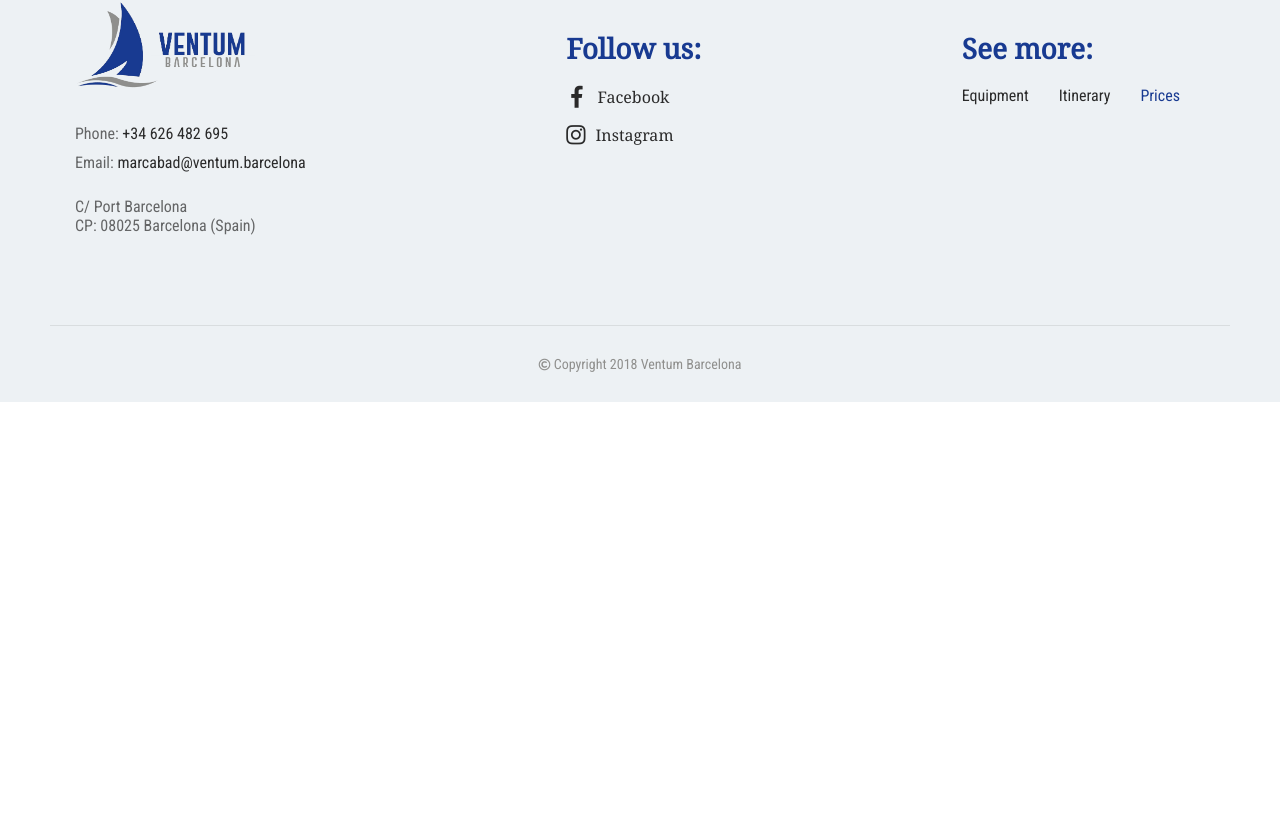
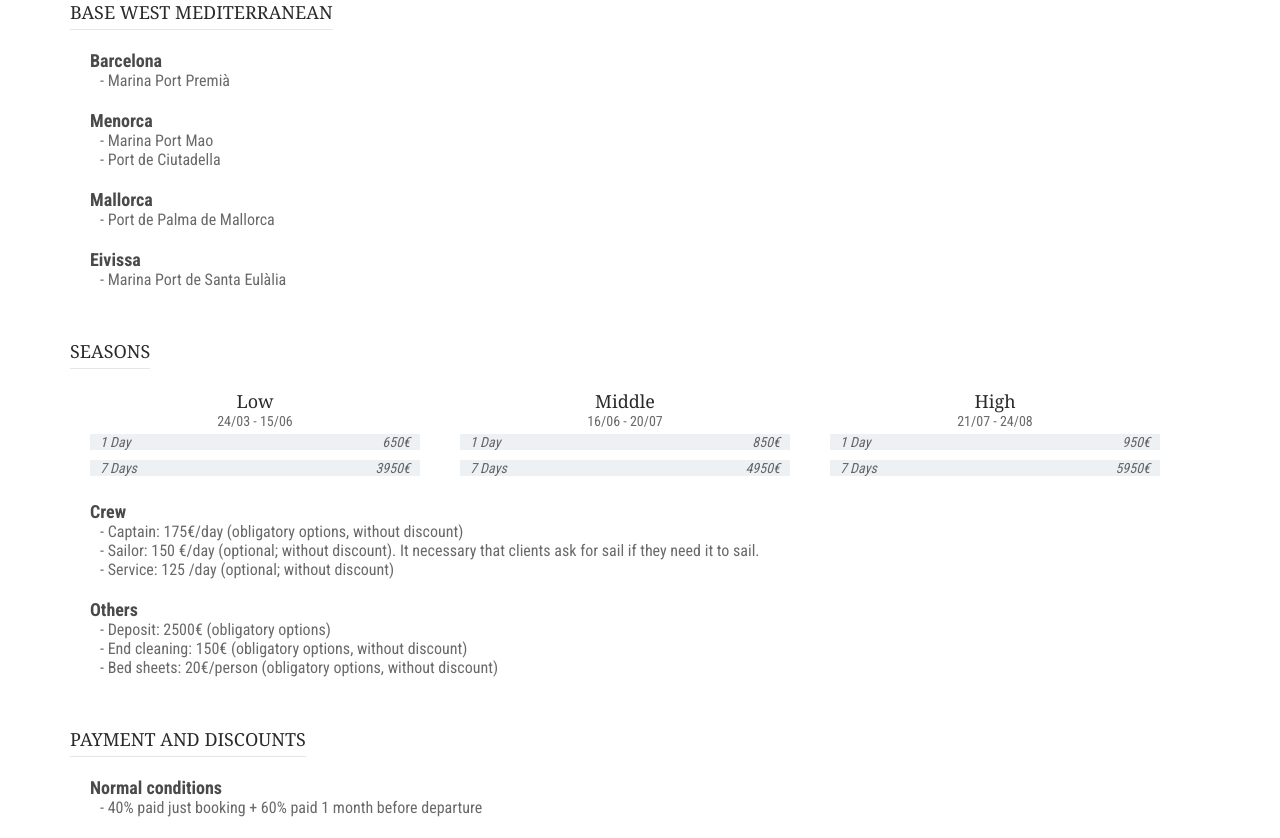
Before and after one commit to jesustorres38/ventum, a React (Create React App) app: page /prices in a window 1280 px wide. Shown: the part 429-1267 px from the top of the page. Before the commit the page ends 831 px from the top, so only its background shows below. Built offline with nearby package versions, Linux system fonts and the light colour scheme.

Commit message:
Added smooth scroll for contact

```diff
--- a/package.json
+++ b/package.json
@@ -5,6 +5,7 @@
   "dependencies": {
     "node-sass-chokidar": "^1.2.2",
     "react": "^16.3.2",
+    "react-anchor-link-smooth-scroll": "^1.0.9",
     "react-dom": "^16.3.2",
     "react-router-dom": "^4.2.2",
     "react-scripts": "1.1.4",
--- a/src/components/Footer/Footer.js
+++ b/src/components/Footer/Footer.js
@@ -6,7 +6,7 @@ class Footer extends Component {
   render() {
     const { pathname } = this.props.location;
     return (
-      <div className="Footer">
+      <div className="Footer" id='contact'>
         <div className="Footer-1">
           <div className="info">
             <Link to='/'><img src="/images/logo-footer.png" alt="logo-footer" /></Link>
--- a/src/components/Header/Header.js
+++ b/src/components/Header/Header.js
@@ -1,5 +1,6 @@
-import React, { Component } from 'react';
-import { Link } from 'react-router-dom';
+import React, { Component } from 'react'
+import { Link } from 'react-router-dom'
+import AnchorLink from 'react-anchor-link-smooth-scroll'
 
 class Header extends Component {
 
@@ -31,7 +32,7 @@ class Header extends Component {
                 <li className={pathname === '/equipment' ? 'active':''}><Link to="/equipment">Equipment</Link></li>
                 <li className={pathname === '/itinerary' ? 'active':''}><Link to="/itinerary">Itinerary</Link></li>
                 <li className={pathname === '/prices' ? 'active':''}><Link to="/prices">Prices</Link></li>
-                <li className={pathname === '/contact' ? 'active':''}><Link to="/">Contact</Link></li>
+                <li className={pathname === '/contact' ? 'active':''}><AnchorLink href='#contact'>Contact</AnchorLink></li>
 
               </ul>
             </div>
--- a/src/components/Prices/Prices.js
+++ b/src/components/Prices/Prices.js
@@ -7,6 +7,100 @@ class Prices extends Component {
         <div className='title'>
           <h1>Prices</h1>
         </div>
+
+        <h1 className='subTitle'>Base West Mediterranean</h1>
+        <div className="base">
+          <div>
+            <h2>Barcelona</h2>
+            <a href='https://www.google.com/maps?q= Marina Port Premià, Barcelona' target='_blank' rel="noopener noreferrer">- Marina Port Premià</a>
+          </div>
+          <div>
+            <h2>Menorca</h2>
+            <a href='https://www.google.com/maps?q= Marina Port Mao, Menorca' target='_blank' rel="noopener noreferrer">- Marina Port Mao</a>
+            <a href='https://www.google.com/maps?q= Port de Ciutadella, Menorca' target='_blank' rel="noopener noreferrer">- Port de Ciutadella</a>
+          </div>
+          <div>
+            <h2>Mallorca</h2>
+            <a href='https://www.google.com/maps?q= Port de Palma de Mallorca, Mallorca' target='_blank' rel="noopener noreferrer">- Port de Palma de Mallorca</a>
+          </div>
+          <div>
+            <h2>Eivissa</h2>
+            <a href='https://www.google.com/maps?q= Marina Port de Santa Eulàlia, Eivissa' target='_blank' rel="noopener noreferrer">- Marina Port de Santa Eulàlia</a>
+          </div>
+
+        </div>
+
+        <h1 className='subTitle'>Seasons</h1>
+        <div className='seasons'>
+
+          <div className='cont'>
+            <h1>Low</h1>
+            <p>24/03 - 15/06</p>
+            <div className='subcont'>
+              <p>1 Day</p>
+              <p>650€</p>
+            </div>
+            <div className='subcont'>
+              <p>7 Days</p>
+              <p>3950€</p>
+            </div>
+          </div>
+
+          <div className='cont'>
+            <h1>Middle</h1>
+            <p>16/06 - 20/07</p>
+            <div className='subcont'>
+              <p>1 Day</p>
+              <p>850€</p>
+            </div>
+            <div className='subcont'>
+              <p>7 Days</p>
+              <p>4950€</p>
+            </div>
+          </div>
+
+          <div className='cont'>
+            <h1>High</h1>
+            <p>21/07 - 24/08</p>
+            <div className='subcont'>
+              <p>1 Day</p>
+              <p>950€</p>
+            </div>
+            <div className='subcont'>
+              <p>7 Days</p>
+              <p>5950€</p>
+            </div>
+          </div>
+        </div>
+
+        <div className='conditions'>
+
+          <h2>Crew</h2>
+          <p>- Captain: 175€/day (obligatory options, without discount) <br/>- Sailor: 150 €/day (optional; without discount). It necessary that clients ask for sail if they need it to sail.<br/>- Service: 125 /day (optional; without discount)</p>
+
+          <h2>Others</h2>
+          <p>- Deposit: 2500€ (obligatory options)<br/>- End cleaning: 150€ (obligatory options, without discount)<br/>- Bed sheets: 20€/person (obligatory options, without discount)</p>
+        </div>
+
+        <h1 className='subTitle'>Payment and Discounts</h1>
+        <div className='conditions'>
+          <h2>Normal conditions</h2>
+          <p>- 40% paid just booking + 60% paid 1 month before departure</p>
+
+          <h2>Discount policy</h2>
+          <p> - 15 % if the charter is 100% paid 3 months before departure.<br/>- 10% if the charter is 100% paid 2 months before departure.<br/>- 5% for repeat clients.<br/>- All discounts are for all kind of charters duration, and are progressive if there are more than one discount: first for payment in advance.<br/></p>
+        </div>
+
+        <h1 className='subTitle'>Check In/Out</h1>
+        <div className='conditions last'>
+          <h2>7 Days charter</h2>
+          <p>- Checkin time: Saturday at 12 h.</p>
+
+          <h2>1 Day charter</h2>
+          <p> - 15 % if the charter is 100% paid 3 months before departure.<br/>- 10% if the charter is 100% paid 2 months before departure.<br/>- 5% for repeat clients.<br/>- All discounts are for all kind of charters duration, and are progressive if there are more than one discount: first for payment in advance.<br/></p>
+        </div>
+
+
       </div>
     );
   }
--- a/src/components/Prices/_Prices.scss
+++ b/src/components/Prices/_Prices.scss
@@ -1,6 +1,7 @@
 .Prices{
     margin: 0 auto;
     max-width: 1400px;
+    text-align: left;
 
     .title{
         min-height: 260px;
@@ -18,4 +19,107 @@
             text-shadow: black 3px 3px 3px;
         }
     }
+
+    .subTitle{
+        font-family: "Noto Serif", serif;
+        font-size: 18px;
+        font-weight: 400;
+        color: #2a2a2a;
+        margin: 50px 0 0 70px;
+        padding: 0 0 5px 0;
+        display: inline-block;
+        border-bottom: 1px solid rgba(128, 128, 128, 0.2);
+        text-transform: uppercase;
+    }
+
+    .base{
+        margin: 0 100px 0 70px;
+
+        h2{
+            font-family: $fontRobotoCondensed;
+            font-weight: 700;
+            color: rgba(42,42,42,0.85);
+            font-size: 18px;
+            margin: 20px 0 0 20px;;
+        }
+        a{
+            display: block;
+            text-decoration: none;
+            font-size: 16px;
+            font-family: $fontRobotoCondensed;
+            font-weight: 400;
+            color: rgba(42, 42, 42, 0.7);
+            margin: 0px 0 0 30px;
+            &:hover{
+                color: rgb(24,58,145);
+                text-decoration: underline;
+            }
+        }
+
+    }
+
+    .seasons{
+        margin: 0 100px 20px 70px;
+        display: flex;
+        justify-content: space-between;
+
+        h1{
+            margin: 20px 0 0 0;
+            font-family: "Noto Serif", serif;
+            font-size: 18px;
+            font-weight: 400;
+            color: #2a2a2a;
+        }
+
+        .cont{
+            display: flex;
+            flex-direction: column;
+            align-items: center;
+            width: calc(100%/3);
+            text-align: center;
+            padding: 0 30px;
+
+            p{
+                font-family: $fontRobotoCondensed;
+                font-size: 14px;
+                color:rgba(42, 42, 42, 0.7);
+                margin: 0;
+            }
+            .subcont{
+                display: flex;
+                justify-content: space-between;
+                flex-direction: row;
+                width: 100%;
+                background-color: #edf1f4;
+                padding: 0 10px;
+                margin: 5px 50px;
+                font-style: italic;
+            }
+        }
+
+
+    }
+
+    .conditions{
+        margin: 0 100px 0 70px;
+
+        h2{
+            font-family: $fontRobotoCondensed;
+            font-weight: 700;
+            color: rgba(42,42,42,0.85);
+            font-size: 18px;
+            margin: 20px 0 0 20px;;
+        }
+        p{
+            font-size: 16px;
+            font-family: $fontRobotoCondensed;
+            font-weight: 400;
+            color: rgba(42, 42, 42, 0.7);
+            margin: 0px 0 0 30px;
+        }
+    }
+
+    .last{
+        margin-bottom: 50px;
+    }
 }
--- a/src/index.css
+++ b/src/index.css
@@ -204,7 +204,8 @@
 
 .Prices {
   margin: 0 auto;
-  max-width: 1400px; }
+  max-width: 1400px;
+  text-align: left; }
   .Prices .title {
     min-height: 260px;
     display: flex;
@@ -218,6 +219,82 @@
       color: white;
       font-style: italic;
       text-shadow: black 3px 3px 3px; }
+  .Prices .subTitle {
+    font-family: "Noto Serif", serif;
+    font-size: 18px;
+    font-weight: 400;
+    color: #2a2a2a;
+    margin: 50px 0 0 70px;
+    padding: 0 0 5px 0;
+    display: inline-block;
+    border-bottom: 1px solid rgba(128, 128, 128, 0.2);
+    text-transform: uppercase; }
+  .Prices .base {
+    margin: 0 100px 0 70px; }
+    .Prices .base h2 {
+      font-family: "Roboto Condensed", sans-serif;
+      font-weight: 700;
+      color: rgba(42, 42, 42, 0.85);
+      font-size: 18px;
+      margin: 20px 0 0 20px; }
+    .Prices .base a {
+      display: block;
+      text-decoration: none;
+      font-size: 16px;
+      font-family: "Roboto Condensed", sans-serif;
+      font-weight: 400;
+      color: rgba(42, 42, 42, 0.7);
+      margin: 0px 0 0 30px; }
+      .Prices .base a:hover {
+        color: #183a91;
+        text-decoration: underline; }
+  .Prices .seasons {
+    margin: 0 100px 20px 70px;
+    display: flex;
+    justify-content: space-between; }
+    .Prices .seasons h1 {
+      margin: 20px 0 0 0;
+      font-family: "Noto Serif", serif;
+      font-size: 18px;
+      font-weight: 400;
+      color: #2a2a2a; }
+    .Prices .seasons .cont {
+      display: flex;
+      flex-direction: column;
+      align-items: center;
+      width: calc(100%/3);
+      text-align: center;
+      padding: 0 30px; }
+      .Prices .seasons .cont p {
+        font-family: "Roboto Condensed", sans-serif;
+        font-size: 14px;
+        color: rgba(42, 42, 42, 0.7);
+        margin: 0; }
+      .Prices .seasons .cont .subcont {
+        display: flex;
+        justify-content: space-between;
+        flex-direction: row;
+        width: 100%;
+        background-color: #edf1f4;
+        padding: 0 10px;
+        margin: 5px 50px;
+        font-style: italic; }
+  .Prices .conditions {
+    margin: 0 100px 0 70px; }
+    .Prices .conditions h2 {
+      font-family: "Roboto Condensed", sans-serif;
+      font-weight: 700;
+      color: rgba(42, 42, 42, 0.85);
+      font-size: 18px;
+      margin: 20px 0 0 20px; }
+    .Prices .conditions p {
+      font-size: 16px;
+      font-family: "Roboto Condensed", sans-serif;
+      font-weight: 400;
+      color: rgba(42, 42, 42, 0.7);
+      margin: 0px 0 0 30px; }
+  .Prices .last {
+    margin-bottom: 50px; }
 
 .Prices a {
   color: yellow; }
```
Also changed, not shown: 1 other file (tests, documents, lock files or other folders).
